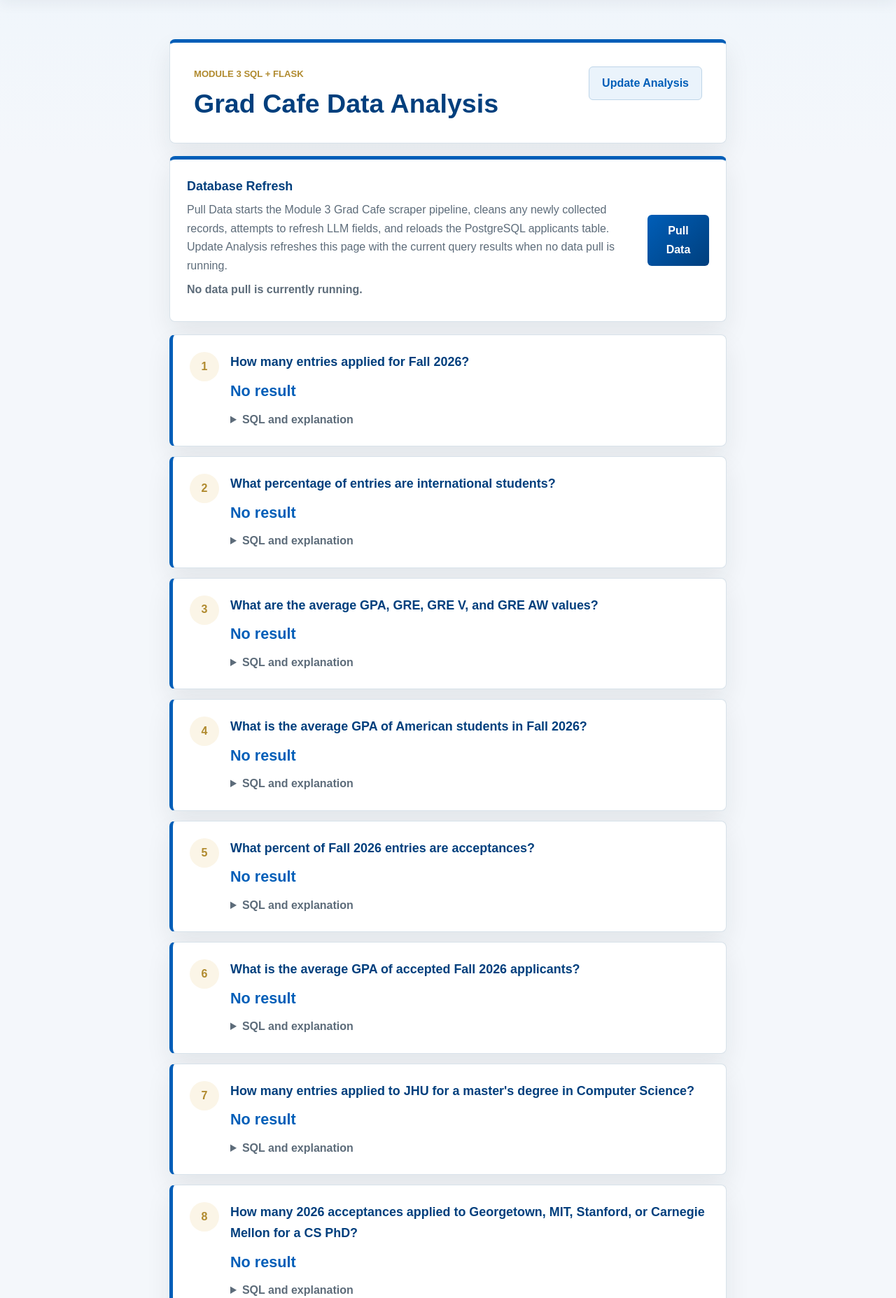
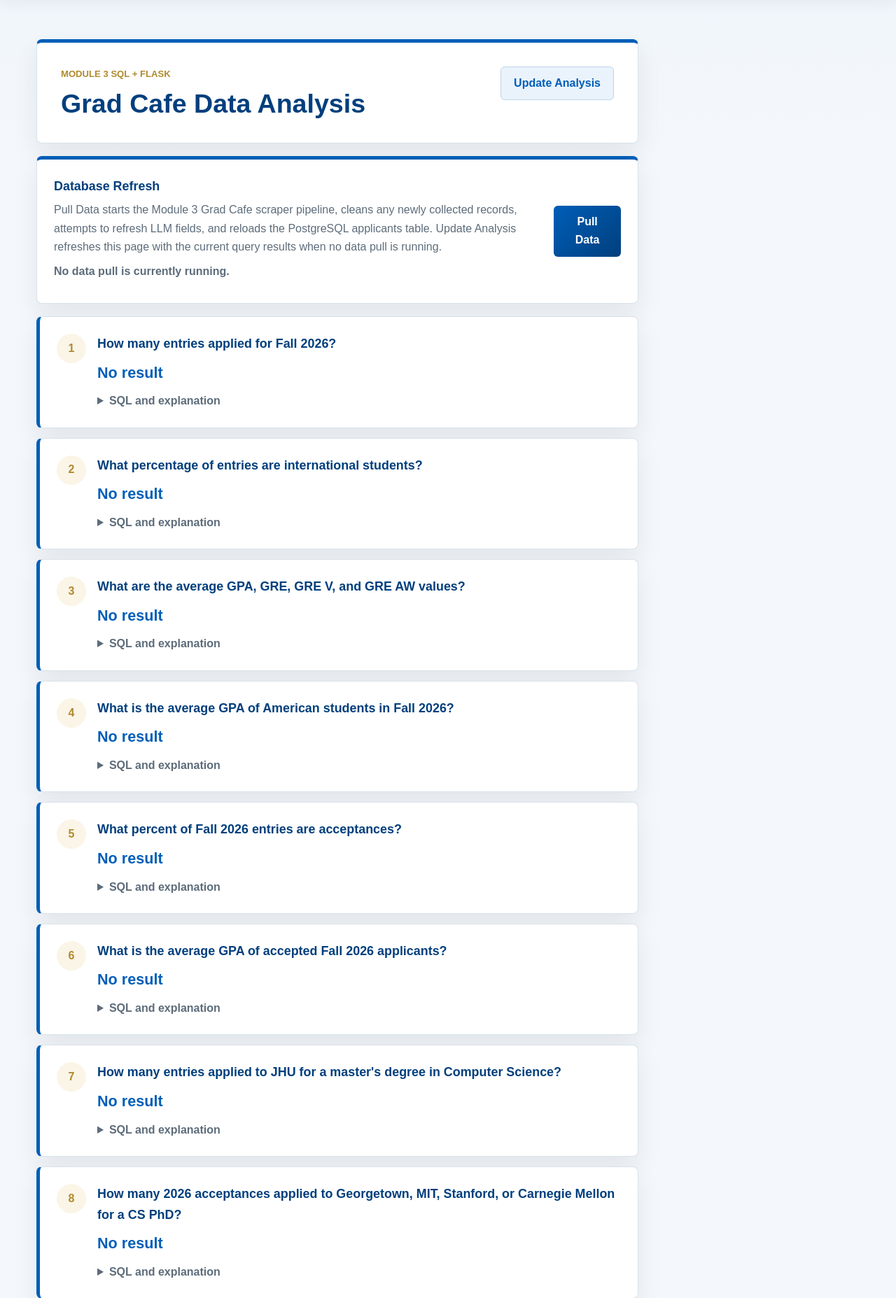
Before and after one commit to wlai-jhu/jhu_software_concepts, a Flask app: page / in a window 1280 px wide. Shown: the part 137-1992 px from the top of the page at 70% size. Run offline with Flask 3, Linux system fonts and the light colour scheme; data that the repository does not hold is empty; some libraries are stand-ins or nearby versions.

Commit message:
Align Module 3 content column with projects

```diff
--- a/module_3/static/styles.css
+++ b/module_3/static/styles.css
@@ -113,7 +113,7 @@ h1 {
 
 main {
   margin: 0 auto;
-  max-width: 860px;
+  max-width: 1240px;
   padding: 56px 32px;
 }
 
@@ -132,7 +132,9 @@ main {
   gap: 18px;
   justify-content: space-between;
   margin-bottom: 18px;
+  max-width: 860px;
   padding: 34px;
+  width: 100%;
 }
 
 button {
@@ -170,7 +172,9 @@ button.secondary {
   border-radius: 8px;
   box-shadow: 0 16px 36px rgba(23, 33, 43, 0.08);
   margin-bottom: 18px;
+  max-width: 860px;
   padding: 24px;
+  width: 100%;
 }
 
 .actions {
@@ -215,6 +219,8 @@ button.secondary {
 .results {
   display: grid;
   gap: 14px;
+  max-width: 860px;
+  width: 100%;
 }
 
 .result-card {
```
